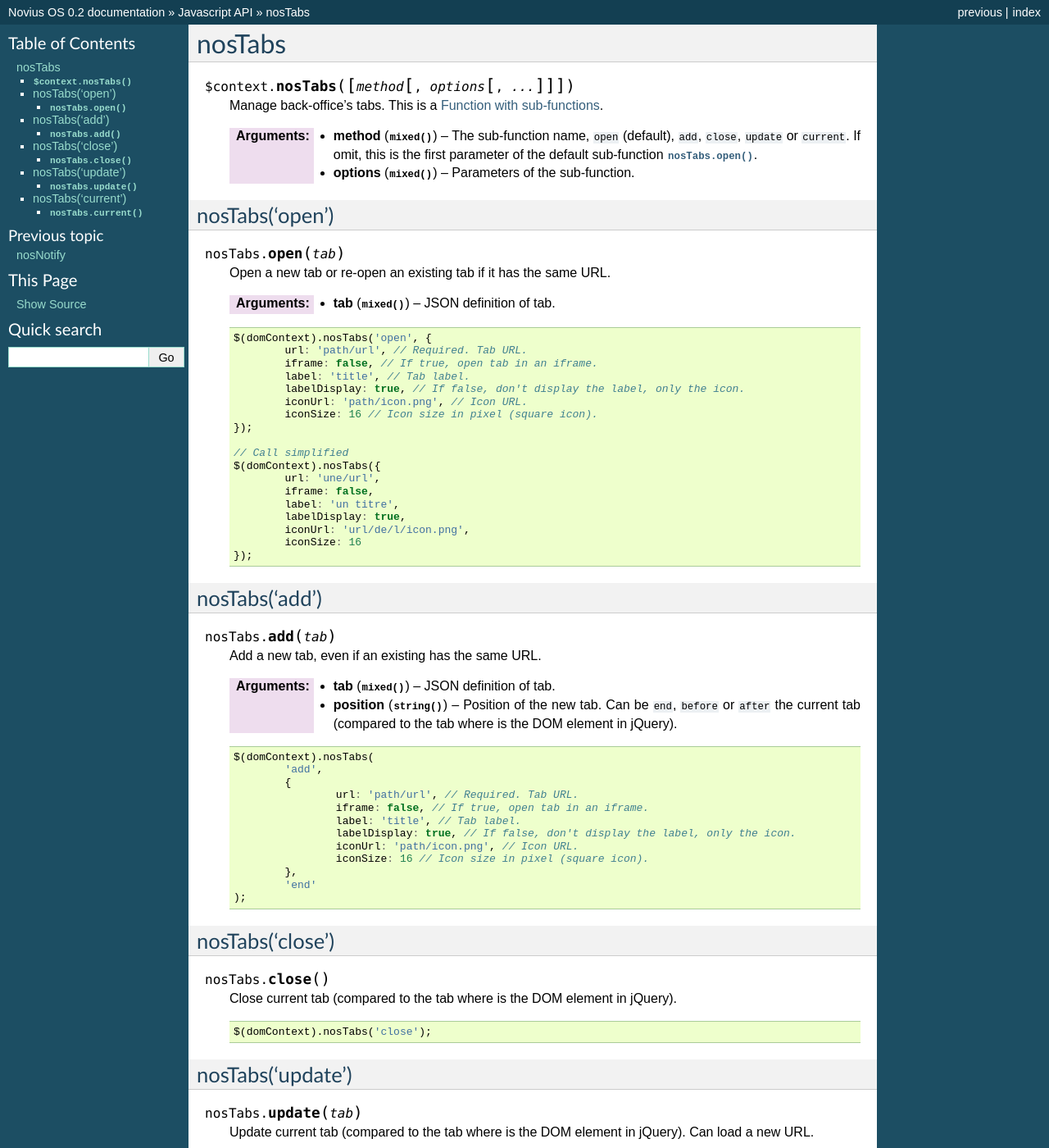
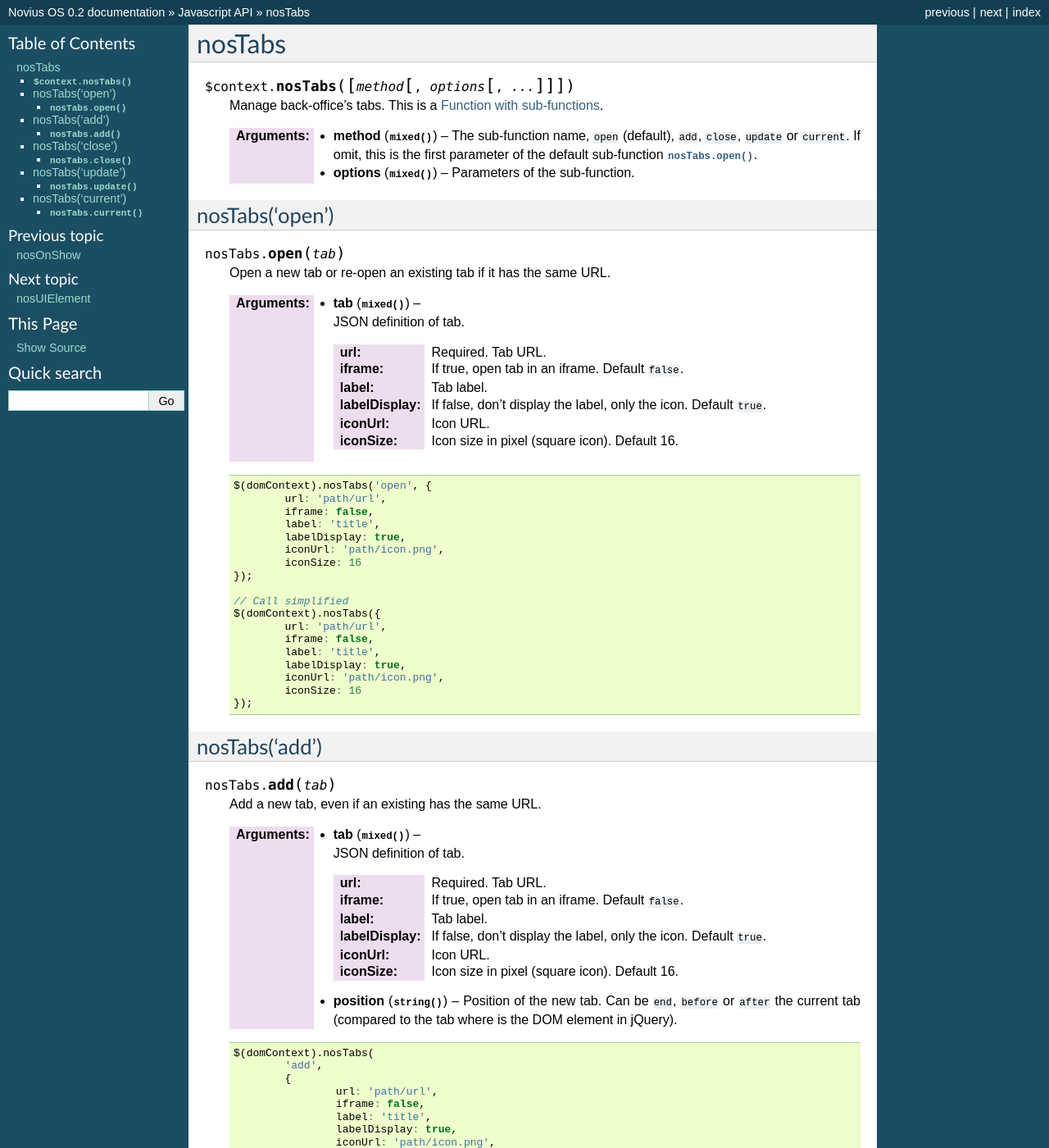
Before and after one commit to vrcAlbert/documentation-api, a Sphinx documentation site: the page built from source/javascript/nosTabs.rst, in a window 1280 px wide and 1400 px high. Shown: the whole window at 82% size. Built offline with Sphinx 7.4.7, drawn with Linux system fonts in a browser that asks for light colours; some of the changed text lies outside the part shown.

```diff
--- a/source/javascript/index.rst
+++ b/source/javascript/index.rst
@@ -7,5 +7,9 @@ Javascript API
 	events
 	nosAjax
 	nosDialog
+	nosForm
+	nosMedia
 	nosNotify
+	nosOnShow
 	nosTabs
+	nosUIElement
--- a/source/javascript/nosTabs.rst
+++ b/source/javascript/nosTabs.rst
@@ -17,24 +17,31 @@ nosTabs('open')
 
 	:param mixed tab: JSON definition of tab.
 
+		:url: Required. Tab URL.
+		:iframe: If true, open tab in an iframe. Default ``false``.
+		:label: Tab label.
+		:labelDisplay: If false, don't display the label, only the icon. Default ``true``.
+		:iconUrl: Icon URL.
+		:iconSize: Icon size in pixel (square icon). Default 16.
+
 	.. code-block:: js
 
 		$(domContext).nosTabs('open', {
-			url: 'path/url', // Required. Tab URL.
-			iframe: false, // If true, open tab in an iframe.
-			label: 'title', // Tab label.
-			labelDisplay: true, // If false, don't display the label, only the icon.
-			iconUrl: 'path/icon.png', // Icon URL.
-			iconSize: 16 // Icon size in pixel (square icon).
+			url: 'path/url',
+			iframe: false,
+			label: 'title',
+			labelDisplay: true,
+			iconUrl: 'path/icon.png',
+			iconSize: 16
 		});
 
 		// Call simplified
 		$(domContext).nosTabs({
-			url: 'une/url',
+			url: 'path/url',
 			iframe: false,
-			label: 'un titre',
+			label: 'title',
 			labelDisplay: true,
-			iconUrl: 'url/de/l/icon.png',
+			iconUrl: 'path/icon.png',
 			iconSize: 16
 		});
 
@@ -46,6 +53,14 @@ nosTabs('add')
 	Add a new tab, even if an existing has the same URL.
 
 	:param mixed tab: JSON definition of tab.
+
+		:url: Required. Tab URL.
+		:iframe: If true, open tab in an iframe. Default ``false``.
+		:label: Tab label.
+		:labelDisplay: If false, don't display the label, only the icon. Default ``true``.
+		:iconUrl: Icon URL.
+		:iconSize: Icon size in pixel (square icon). Default 16.
+
 	:param string position: Position of the new tab. Can be ``end``, ``before`` or ``after`` the current tab (compared to the tab where is the DOM element in jQuery).
 
 	.. code-block:: js
@@ -53,12 +68,12 @@ nosTabs('add')
 		$(domContext).nosTabs(
 			'add',
 			{
-				url: 'path/url', // Required. Tab URL.
-				iframe: false, // If true, open tab in an iframe.
-				label: 'title', // Tab label.
-				labelDisplay: true, // If false, don't display the label, only the icon.
-				iconUrl: 'path/icon.png', // Icon URL.
-				iconSize: 16 // Icon size in pixel (square icon).
+				url: 'path/url',
+				iframe: false,
+				label: 'title',
+				labelDisplay: true,
+				iconUrl: 'path/icon.png',
+				iconSize: 16
 			},
 			'end'
 		);
@@ -83,16 +98,23 @@ nosTabs('update')
 
 	:param mixed tab: JSON definition of tab.
 
+		:url: Required. Tab URL.
+		:label: Tab label.
+		:labelDisplay: If false, don't display the label, only the icon. Default ``true``.
+		:iconUrl: Icon URL.
+		:iconSize: Icon size in pixel (square icon). Default 16.
+		:reload: If true and ``url`` is set, load the new URL in the current tab. Default ``false``.
+
 	.. code-block:: js
 	   :emphasize-lines: 7
 
 		$(domContext).nosTabs('update', {
-			url: 'path/url', // Required. Tab URL.
-			label: 'title', // Tab label.
-			labelDisplay: true, // If false, don't display the label, only the icon.
-			iconUrl: 'path/icon.png', // Icon URL.
-			iconSize: 16 // Icon size in pixel (square icon).
-			reload: false // If true and ``url`` is set, load the new URL in the current tab.
+			url: 'path/url',
+			label: 'title',
+			labelDisplay: true,
+			iconUrl: 'path/icon.png',
+			iconSize: 16
+			reload: true
 		});
 
 nosTabs('current')
```
Also changed, not shown: source/javascript/nosDialog.rst (+8 -8 lines), source/javascript/nosForm.rst (added, +58 -0 lines), source/javascript/nosMedia.rst (added, +41 -0 lines), source/javascript/nosOnShow.rst (added, +62 -0 lines), source/javascript/nosUIElement.rst (added, +39 -0 lines).
